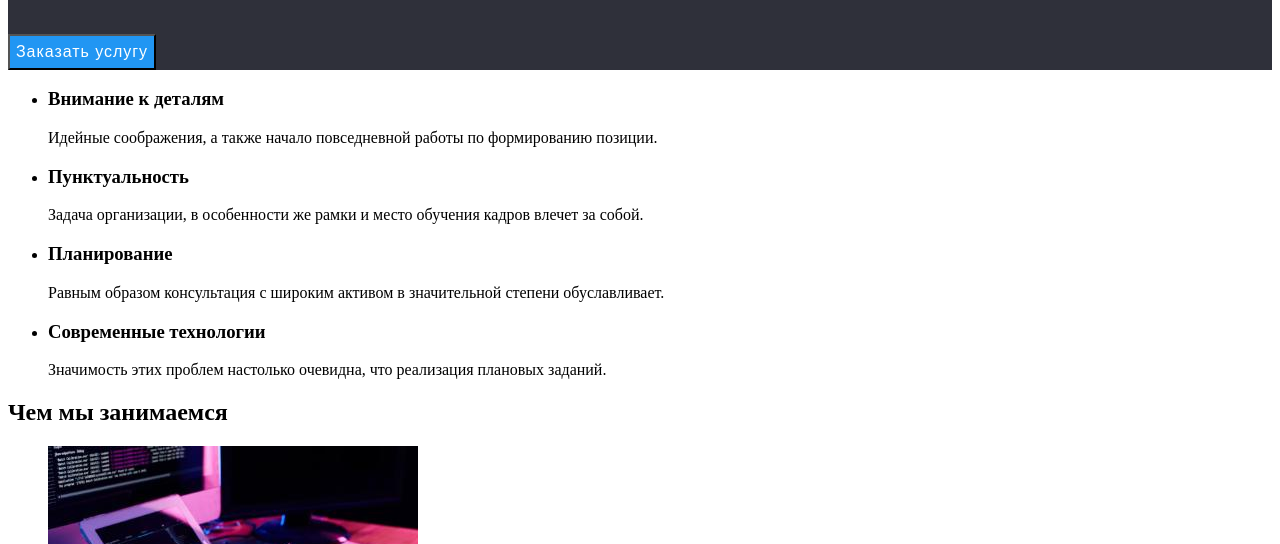
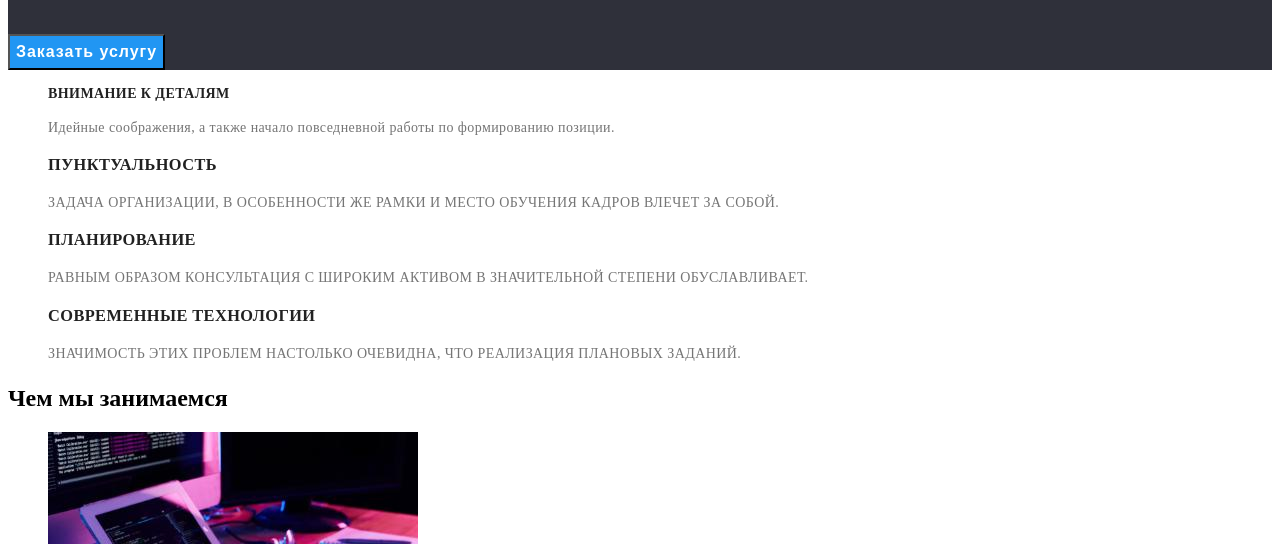
Before and after one commit to MariiaKutsekon/goit---hw-02, a plain HTML site: page index.html in a window 1280 px wide. Shown: the part 256-800 px from the top of the page. Drawn offline with Linux system fonts and the light colour scheme.

Commit message:
друга секція

```diff
--- a/css/styles.css
+++ b/css/styles.css
@@ -74,7 +74,6 @@ color: var(--primery-text-color);
 background: #2F303A;
 }
 
-
 .pre-title{
 font-weight: 900;
 font-size: 44px;
@@ -84,9 +83,9 @@ text-transform: uppercase;
 color:var(--primary-title-color);
 }
 
-
 .main-btn{
 font-size: 16px;
+font-weight: bold;
 line-height: 1.87;
 display: flex;
 align-items: center;
@@ -94,3 +93,23 @@ text-align: center;
 letter-spacing: 0.06em;
 color: #FFFFFF;;
 }
+
+/*друга секція*/
+.advantage{
+
+}
+.advantage-our-first{
+font-weight: 700;
+font-size: 14px;
+line-height: 1.14;
+text-transform: uppercase;
+letter-spacing: 0.03em;
+color:var(--secondary-title-color);
+}
+.advantage-our-sec{
+font-weight: 400;
+font-size: 14px;
+line-height: 1.71;
+letter-spacing: 0.03em;
+color:var(--primery-text-color);
+}
--- a/index.html
+++ b/index.html
@@ -36,38 +36,40 @@
            </ul>
     </header>
 
+    <main>
+        <!--перша секція-->
 
-
-    <main>
         <section class="section-first">
             <h1 class="pre-title">Эффективные решения для вашего бизнеса </h1>
             <button class="main-btn btn" type="button">Заказать услугу</button>
         </section>
 
 
-        <!-- перечисление преимуществ -->
-        <section>
-            <h2 hidden>абзац который нужно скрыть</h2>
-        <ul>
+        <!-- друга секція перелік переваг -->
+        <section class="advantage">
+        <h2 hidden>абзац без абзаца</h2>
+
+        <ul class="advantage-our list">
         <li>
-        <h3>Внимание к деталям</h3>
-        <p>Идейные соображения, а также начало повседневной работы по формированию позиции.</p>
+        <h3 class="advantage-our-first link">Внимание к деталям</h3>
+        <p class="advantage-our-sec">Идейные соображения, а также начало повседневной работы по формированию позиции.</p>
         </li>
-        <li>
+        <li class="advantage-our-first link">
         <h3>Пунктуальность</h3>
-        <p>Задача организации, в особенности же рамки и место обучения кадров влечет за собой.</p>
+        <p class="advantage-our-sec">Задача организации, в особенности же рамки и место обучения кадров влечет за собой.</p>
         </li>
-        <li>
+        <li class="advantage-our-first link">
         <h3>Планирование</h3>
-        <p>Равным образом консультация с широким активом в значительной степени обуславливает.</p>
+        <p class="advantage-our-sec">Равным образом консультация с широким активом в значительной степени обуславливает.</p>
         </li>
-        <li>
+        <li class="advantage-our-first link">
         <h3>Современные технологии</h3>
-        <p>Значимость этих проблем настолько очевидна, что реализация плановых заданий.</p>
+        <p class="advantage-our-sec">Значимость этих проблем настолько очевидна, что реализация плановых заданий.</p>
         </li>
         </ul>
         </section>
         <!-- представление компании -->
+
         <section>
             <h2>Чем мы занимаемся</h2>
             <!-- перелик послуг -->
@@ -107,12 +109,13 @@
         </section>
         </main>
         <footer>
-            <a href="">Web Studio</a>
+            <a href="" class="logo link">
+                <span class="logo-web logo">Web</span>Studio</a>
         <address>
-        <ul>
-            <li><a href="">г. Киев, пр-т Леси Украинки, 26</a></li>
-            <li><a href="mailto:info@example.com">info@example.com</a></li>
-            <li><a href="tel:+380991111111">+38 099 111 11 11</a></li>
+        <ul class="header-list list">
+            <li><a class="header-contacts-link link"href="">г. Киев, пр-т Леси Украинки, 26</a></li>
+            <li class=><a class="header-contacts-link link" href="tel:+380991111111">+38 099 111 11 11</a></li>
+            <li class=><a class="header-contacts-link link" href="mailto:info@example.com">info@example.com</a></li>
         </ul>
     </address>
     </footer>
```
